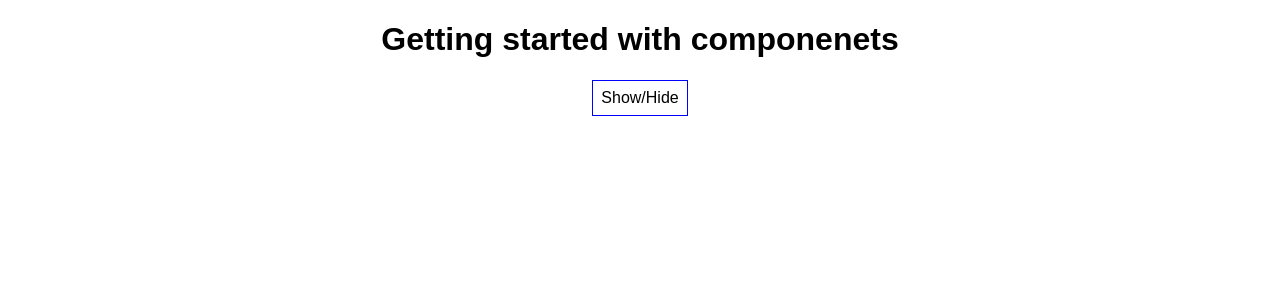
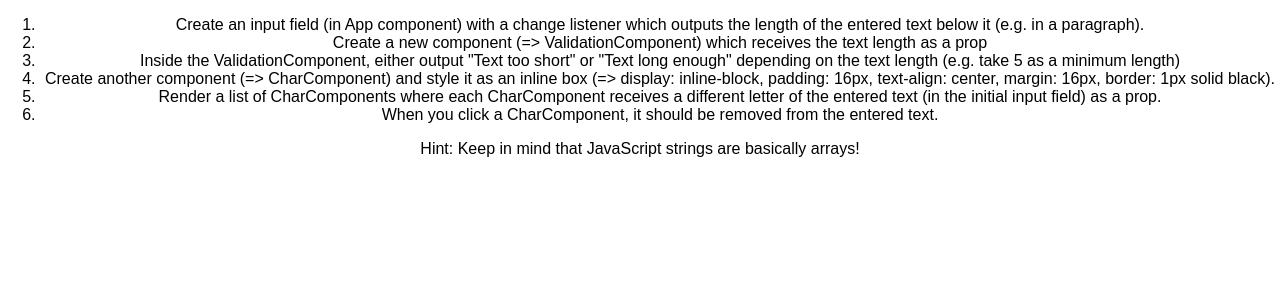
Before and after one commit to grantdwoods/react-udemy, a React (Create React App) app: page / in a window 1280 px wide. Shown: the top 300 px of the page. Built offline with nearby package versions, Linux system fonts and the light colour scheme.

Commit message:
Assignment setup

```diff
--- a/src/App.js
+++ b/src/App.js
@@ -1,80 +1,19 @@
 import React, { Component } from 'react';
 import './App.css';
-import Person from './Person/Person';
 
 class App extends Component {
-
-  state = {
-    persons : [
-      { name: 'Grant', age: 26, id: 10},
-      { name: 'Jack', age: 30, id: 40},
-    ],
-    otherState: 'stuff',
-    showPersons: false,
-  }
-
-  deletePersonHandler = (index) => {
-    const persons = [...this.state.persons];
-    persons.splice(index, 1);
-    this.setState({persons:persons});
-  }
-
-  nameChangeHandler = (event, id) =>{
-
-    const personIndex = this.state.persons.findIndex( per => per.id === id );
-    const person = {... this.state.persons[personIndex]};
-    person.name = event.target.value;
-
-    const persons = [...this.state.persons];
-    persons[personIndex] = person;
-
-    this.setState({persons: persons});
-  }
-
-  togglePersonHandler = () => {
-    const shown = this.state.showPersons;
-    this.setState({showPersons: !shown});
-  }
-
   render() {
-
-    const style = {
-      backgroundColor: 'white',
-      font: 'inherit',
-      border: '1px solid blue',
-      padding: '8px',
-      cursor: 'pointer'
-    };
-
-    let persons = null;
-
-    if(this.state.showPersons){
-      persons = (
-        <div>
-        {
-          this.state.persons.map((person, index) =>
-            <Person
-              name={person.name}
-              age={person.age}
-              click={() => this.deletePersonHandler(index)}
-              key={person.id}
-              changed={(event) => this.nameChangeHandler(event, person.id)}
-              />
-          )
-        }
-      </div>
-      );
-    }
-
     return (
       <div className="App">
-        <h1>Getting started with componenets</h1>
-        <button
-          style={style}
-          onClick={this.togglePersonHandler}>
-          Show/Hide
-        </button>
-        {persons}
+        <ol>
+          <li>Create an input field (in App component) with a change listener which outputs the length of the entered text below it (e.g. in a paragraph).</li>
+          <li>Create a new component (=> ValidationComponent) which receives the text length as a prop</li>
+          <li>Inside the ValidationComponent, either output "Text too short" or "Text long enough" depending on the text length (e.g. take 5 as a minimum length)</li>
+          <li>Create another component (=> CharComponent) and style it as an inline box (=> display: inline-block, padding: 16px, text-align: center, margin: 16px, border: 1px solid black).</li>
+          <li>Render a list of CharComponents where each CharComponent receives a different letter of the entered text (in the initial input field) as a prop.</li>
+          <li>When you click a CharComponent, it should be removed from the entered text.</li>
+        </ol>
+        <p>Hint: Keep in mind that JavaScript strings are basically arrays!</p>
       </div>
     );
   }
--- a/src/Person/Person.css
+++ /dev/null
@@ -1,8 +0,0 @@
-.Person {
-    width: 60%;
-    margin: 16px auto;
-    border: 1px solid #eee;
-    box-shadow: 0 2px 3px #ccc;
-    padding: 16px;
-    text-align: center;
-}
--- a/src/Person/Person.js
+++ /dev/null
@@ -1,14 +0,0 @@
-import React from 'react';
-import './Person.css';
-
-const person = (props) => {
-    return(
-        <div className='Person'>
-            <p onClick={props.click}>My name is {props.name} and I am {props.age}</p>
-            <p>{props.children}</p>
-            <input type="text" onChange={props.changed} value={props.name} />
-        </div>
-    );
-};
-
-export default person;
```
